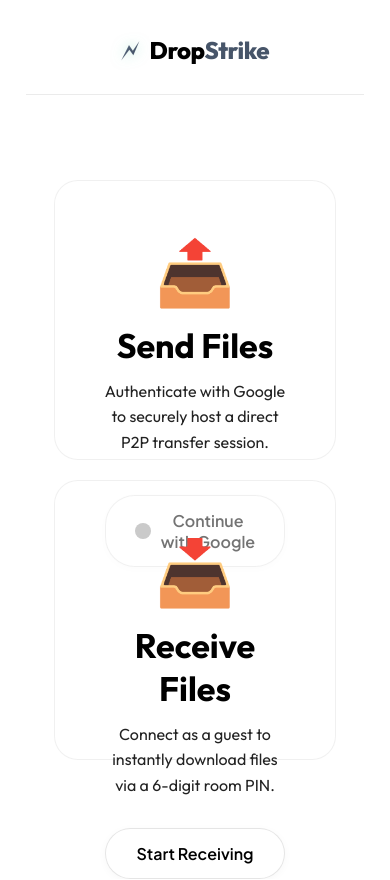
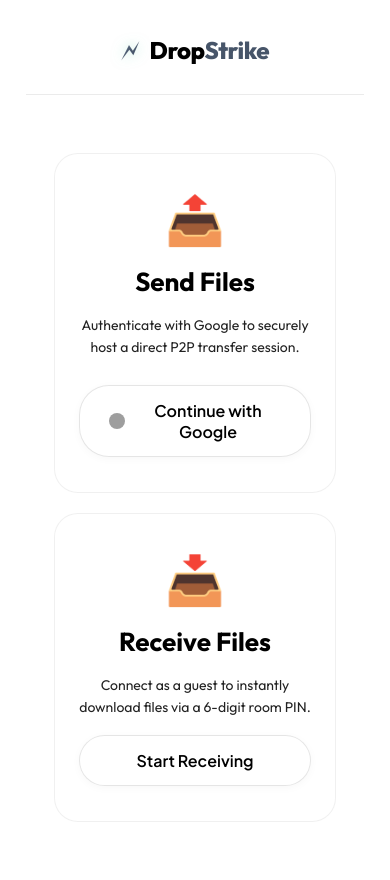
Before and after one commit to Tkay757/DropStrike, a website: page public/index.html in a window 390 px wide. Drawn offline with nearby package versions, Linux system fonts and the light colour scheme; no server answers; grey boxes are pictures that could not be loaded.

Commit message:
Add files via upload

```diff
--- a/public/index.html
+++ b/public/index.html
@@ -9,7 +9,7 @@
   <link rel="preconnect" href="https://fonts.gstatic.com" crossorigin>
   <link href="https://fonts.googleapis.com/css2?family=Plus+Jakarta+Sans:wght@400;500;600;700;800&family=Outfit:wght@300;400;500;600;700;800&display=swap" rel="stylesheet">
   <!-- Custom Styling -->
-  <link rel="stylesheet" href="style.css?v=37">
+  <link rel="stylesheet" href="style.css?v=38">
   <!-- Socket.io Client -->
   <script src="/socket.io/socket.io.js"></script>
   <!-- Google Identity Services SDK -->
@@ -376,6 +376,6 @@
   </div>
 
   <!-- Main JavaScript application logic -->
-  <script src="app.js?v=37"></script>
+  <script src="app.js?v=38"></script>
 </body>
 </html>
--- a/public/style.css
+++ b/public/style.css
@@ -1372,7 +1372,25 @@ body {
   }
 
   .dashboard-option {
-    height: 280px;
+    height: auto !important;
+    padding: 35px 24px !important;
+    gap: 16px !important;
+  }
+
+  .dashboard-option h3 {
+    font-size: 26px !important;
+    margin-bottom: 0 !important;
+  }
+
+  .dashboard-option p {
+    font-size: 14px !important;
+    margin-bottom: 0 !important;
+    max-width: 100% !important;
+  }
+
+  .card-icon {
+    font-size: 48px !important;
+    margin-bottom: 0 !important;
   }
 
   .auth-features {
```
